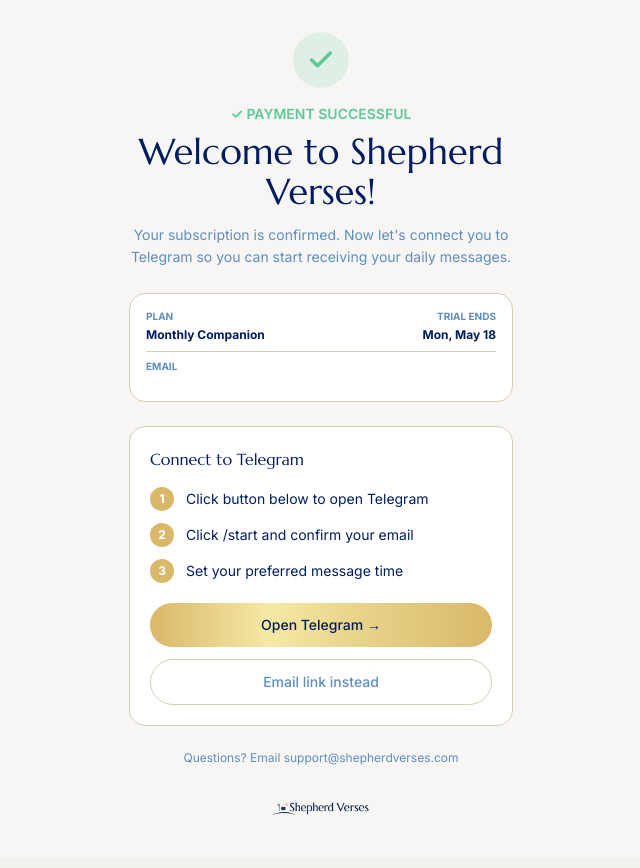
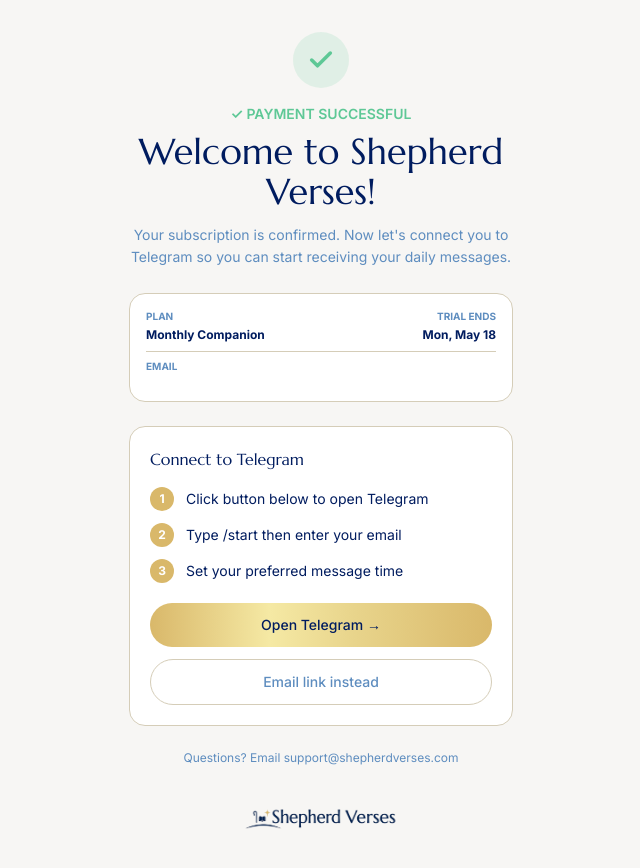
Before and after one commit to Yodaforce100/Shepherd-Verses-V2, a Next.js app: page /welcome in a window 1280 px wide. Shown: the top 868 px of the page, without its empty margins (319-959 px from the left). Built offline with nearby package versions, Linux system fonts and the light colour scheme.

Commit message:
Fix: correct step 2 text to match bot flow, increase footer logo size

```diff
--- a/app/welcome/page.tsx
+++ b/app/welcome/page.tsx
@@ -151,7 +151,7 @@ function WelcomeContent() {
                 >
                   2
                 </div>
-                <p style={{ color: '#001C5F', margin: 'auto 0' }}>Click /start and confirm your email</p>
+                <p style={{ color: '#001C5F', margin: 'auto 0' }}>Type /start then enter your email</p>
               </div>
 
               {/* Step 3 */}
@@ -234,7 +234,7 @@ function WelcomeContent() {
           <img
             src="/images/shepherd-verses-logo-2x.png"
             alt="Shepherd Verses"
-            style={{ height: '36px', width: 'auto', display: 'inline-block' }}
+            style={{ height: '56px', width: 'auto', display: 'inline-block' }}
           />
         </a>
       </div>
```
